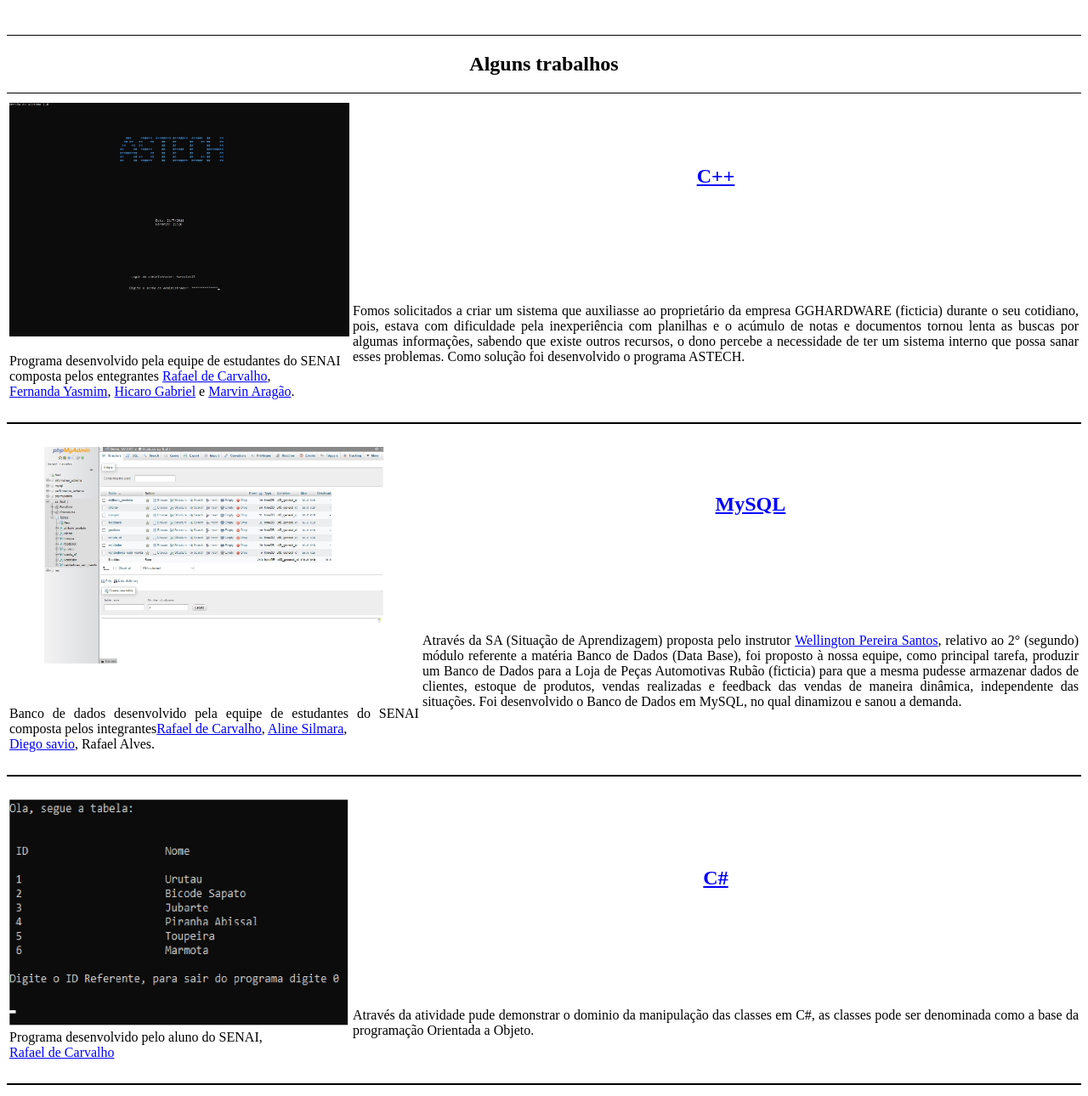
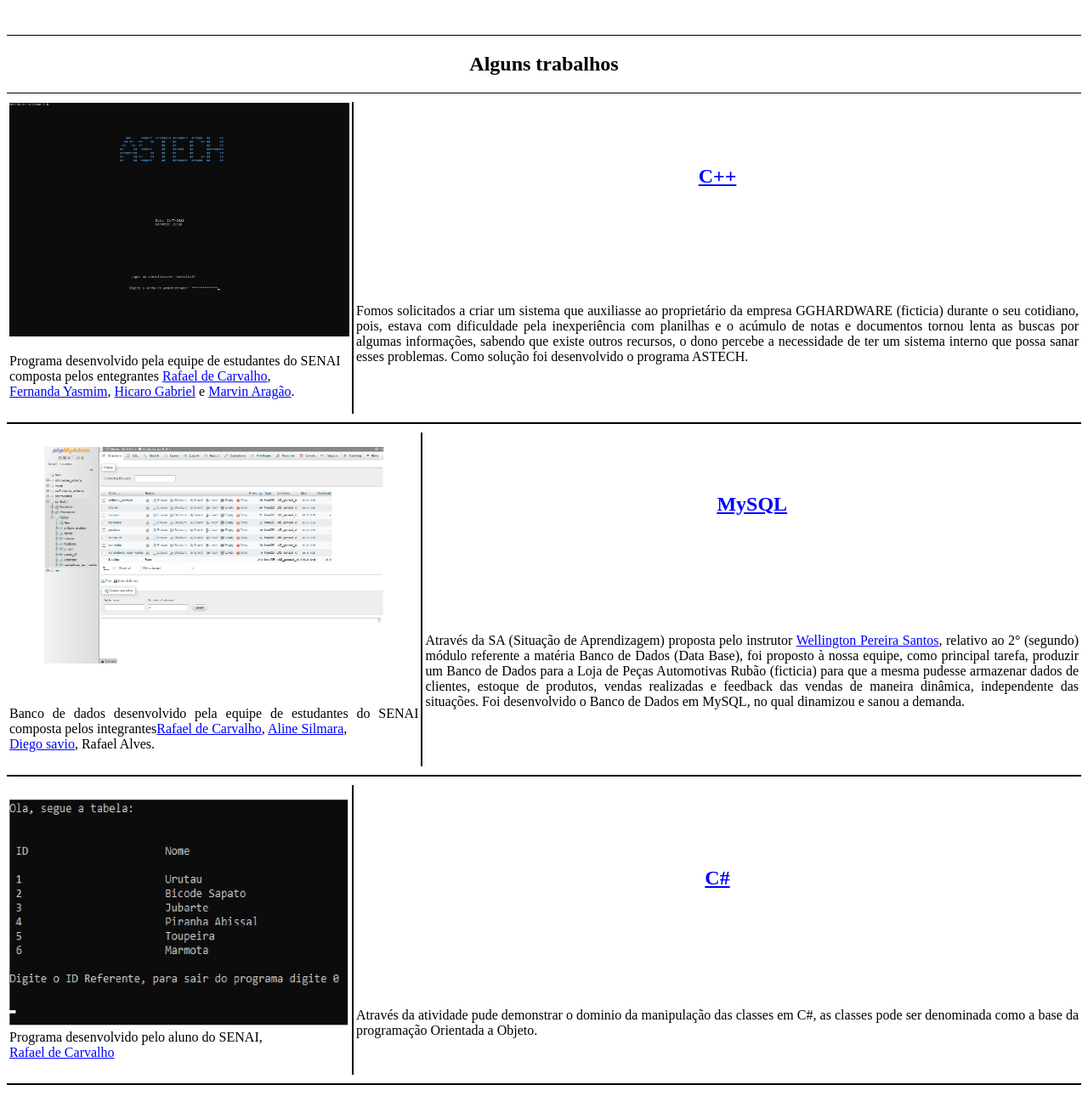
Before and after one commit to Rafael-China/Curriculo1-Rafael, a plain HTML site: page index.html in a window 1280 px wide. Shown: the part 820-2110 px from the top of the page at 85% size. Drawn offline with Linux system fonts and the light colour scheme.

Commit message:
Update index.html

```diff
--- a/index.html
+++ b/index.html
@@ -81,6 +81,7 @@
 
                         <td rowspan="2" align="center"><img src="img/img1.jpg" alt="Imagem da tela inicial do programa"
                             width="400" title="Imagem retirada direto do programa desenvolvido">
+
                             <p align="justify">
 
                                 Programa desenvolvido pela equipe de estudantes do SENAI <br/> composta pelos entegrantes
@@ -92,6 +93,7 @@
                             </p>
                         </td>
 
+                        <td rowspan="2" bgcolor="black"></td>
 
                         <th colspan="2"><h2><a href="https://pt.wikipedia.org/wiki/C%2B%2B" target="_blank" title="https://pt.wikipedia.org/wiki/C%2B%2B"> C++ </a></h2></th>
 
@@ -133,6 +135,9 @@
                             <br/>  Banco de dados desenvolvido pela equipe de estudantes do SENAI composta pelos integrantes<a href="https://www.linkedin.com/in/rafael-nogueira-49382b221/" target="_blank" title="https://www.linkedin.com/in/rafael-nogueira-49382b221/">Rafael de Carvalho</a>, <a href="https://www.linkedin.com/in/aline-silmara-barbosa-77679122b/" target="_blank" title="https://www.linkedin.com/in/aline-silmara-barbosa-77679122b/">Aline Silmara</a>, <a href="https://www.linkedin.com/in/diego-rocha-687a3822b/" target="_blank" title="https://www.linkedin.com/in/diego-rocha-687a3822b/"><br/>Diego savio</a>, Rafael Alves.
 
                         </p></td>
+
+                        <td rowspan="2" bgcolor="black"></td>
+
                         <th ><h2><a href="https://pt.wikipedia.org/wiki/MySQL" target="_blank" title="https://pt.wikipedia.org/wiki/MySQL"> MySQL </a></h2></th>
 
                     </tr>
@@ -178,6 +183,8 @@
 
                     </p></td>
 
+                        <td rowspan="2" bgcolor="black"></td>
+
                         <th colspan="2"><h2><a href="https://pt.wikipedia.org/wiki/C_Sharp" target="_blank" title="https://pt.wikipedia.org/wiki/C_Sharp"> C# </a></h2></th>
 
                     </tr>
@@ -219,7 +226,7 @@
 
                     <td align="center">
 
-                        <a href="https://www.linkedin.com/in/rafael-nogueira-49382b221/" target="_blank" ><img src="img/telegram.png" alt="Telegram" height="35" width="45" title="Telegram"></a>
+                        <a href="https://www.linkedin.com/in/rafael-nogueira-49382b221/" target="_blank"><img src="img/telegram.png" alt="Telegram" height="35" width="45" title="Telegram"></a>
                         <a href="https://github.com/Rafael-China" target="_blank"> <img src="img/github.png" alt="GitHub" height="35" width="45" title="GitHub"></a>
                         <a href="https://api.whatsapp.com/send?phone=5531998165044&text=Ol%C3%A1!%20vi%20seu%20curr%C3%ADculo%2C%20gostaria%20de%20saber%20mais%20informa%C3%A7%C3%B5es%20sobre%20voc%C3%AA." target="_blank">
                         <img src="img/Whatsapp.png" alt="WhatsApp" height="35" width="50" title="WhatsApp"></a>
```
